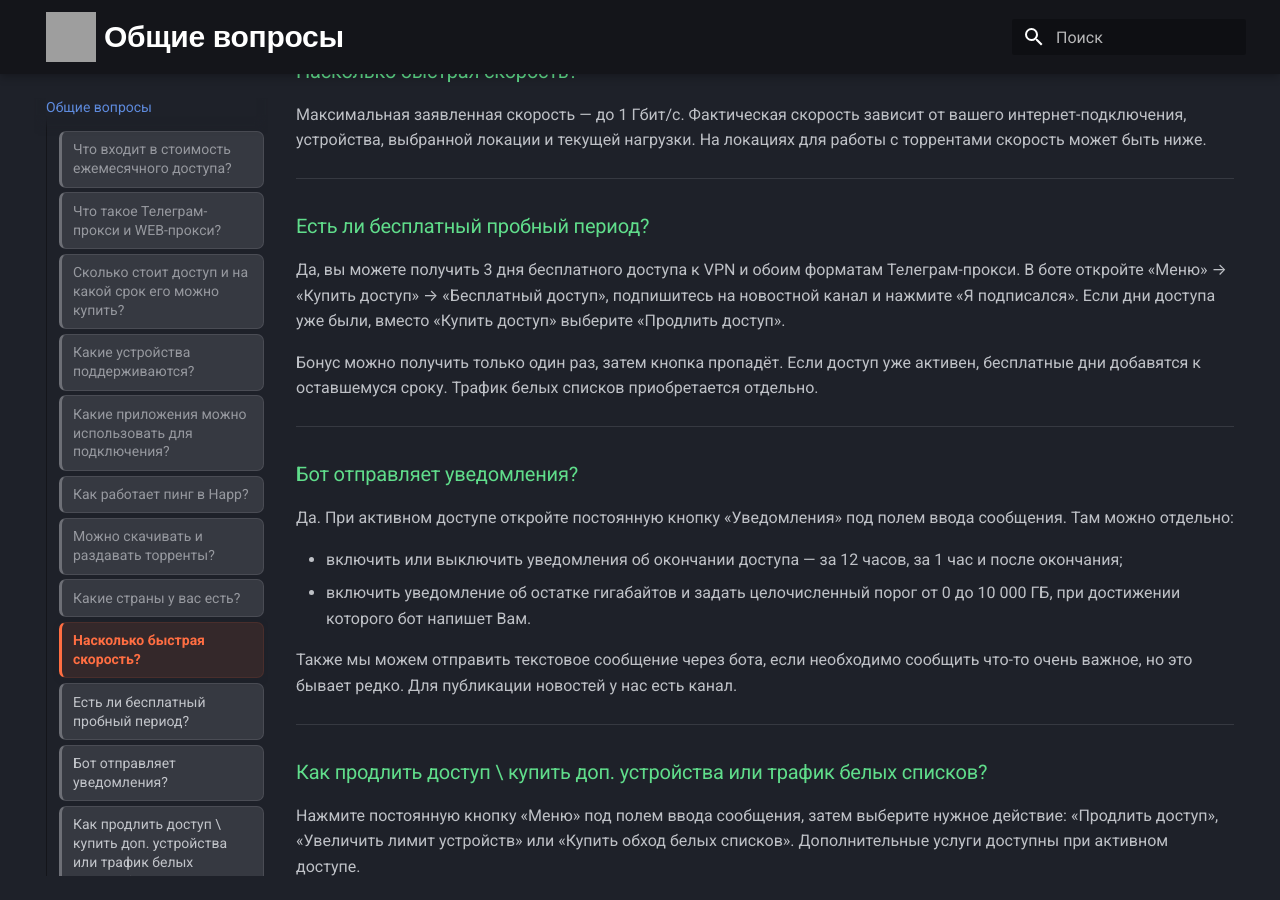
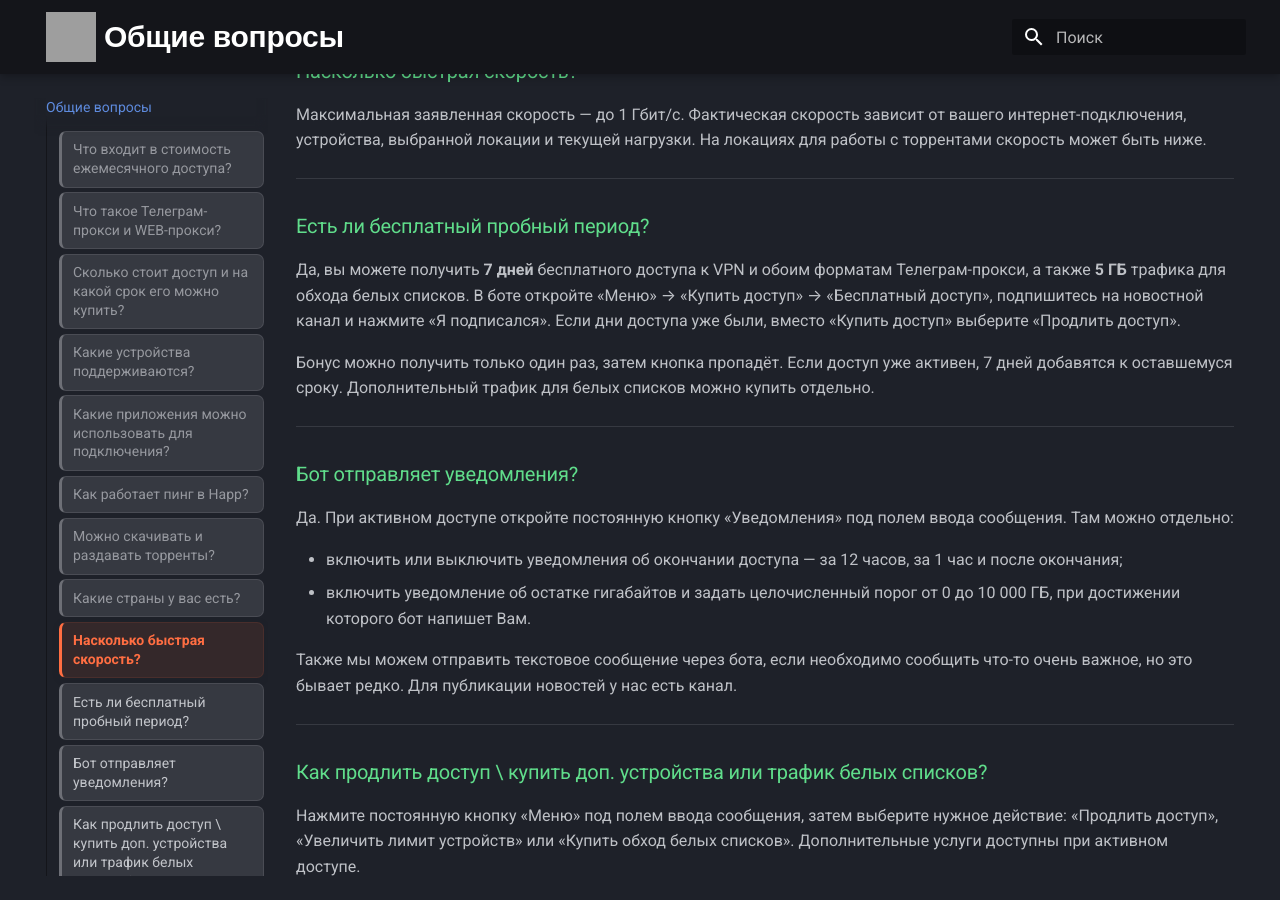
Before and after one commit to CanvasProxy/wiki, an MkDocs documentation site: the page built from docs/general.md, in a window 1280 px wide and 900 px high, scrolled down 2154 px. Built offline with MkDocs 1.6.1 and Material for MkDocs 9.7.7, drawn with Linux system fonts in a browser that asks for light colours; grey boxes are pictures that could not be loaded.

Commit message:
docs: update trial access terms

```diff
--- a/docs/general.md
+++ b/docs/general.md
@@ -119,12 +119,13 @@ Telegram с поддержкой этого формата. Если кнопк
 
 ### Есть ли бесплатный пробный период?
 
-Да, вы можете получить 3 дня бесплатного доступа к VPN и обоим форматам Телеграм-прокси. В боте откройте «Меню» →
+Да, вы можете получить **7 дней** бесплатного доступа к VPN и обоим форматам Телеграм-прокси, а также **5 ГБ** трафика
+для обхода белых списков. В боте откройте «Меню» →
 «Купить доступ» → «Бесплатный доступ», подпишитесь на новостной канал и нажмите «Я подписался». Если дни доступа уже
 были, вместо «Купить доступ» выберите «Продлить доступ».
 
-Бонус можно получить только один раз, затем кнопка пропадёт. Если доступ уже активен, бесплатные дни добавятся к
-оставшемуся сроку. Трафик белых списков приобретается отдельно.
+Бонус можно получить только один раз, затем кнопка пропадёт. Если доступ уже активен, 7 дней добавятся к
+оставшемуся сроку. Дополнительный трафик для белых списков можно купить отдельно.
 
 ---
 
```
